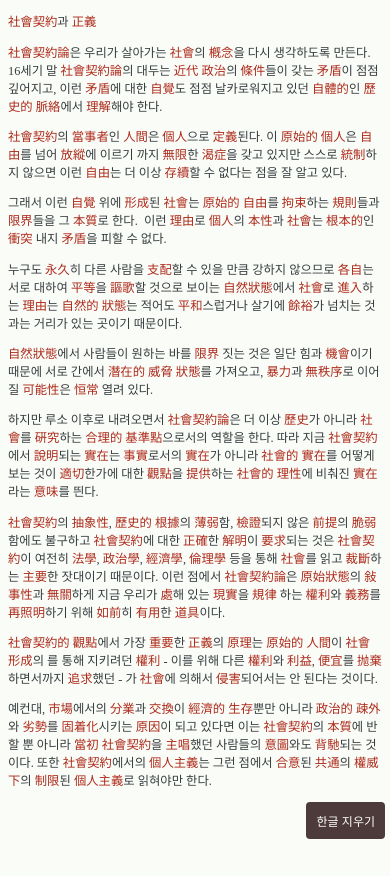
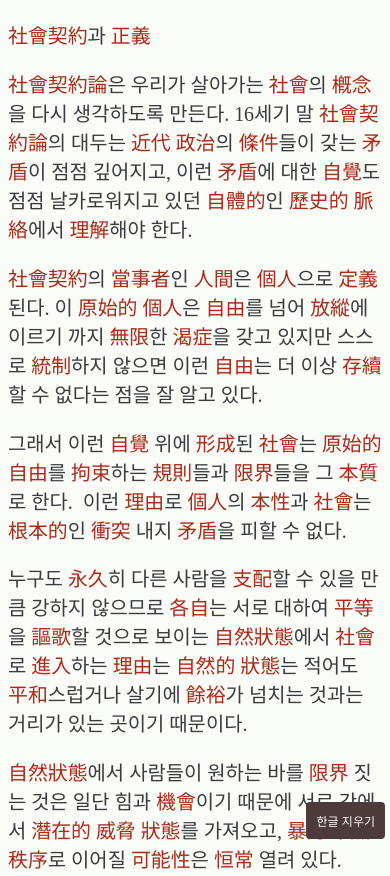
Before and after one commit to Simhyeon/sadong_hanja, a website: page 09-11.html in a window 390 px wide. Shown: the top 876 px of the page. Before the commit the page ends 844 px from the top, so only its background shows below. Drawn offline with Linux system fonts and the light colour scheme.

Commit message:
Mobile font too small

```diff
--- a/hanja.css
+++ b/hanja.css
@@ -1,5 +1,5 @@
 html {
-    font-size: calc(0.6em + 0.7vw);
+    font-size: calc(1em + 1vw);
     color: #373d3f;
     background-color: #fafcf8;
 }
```
